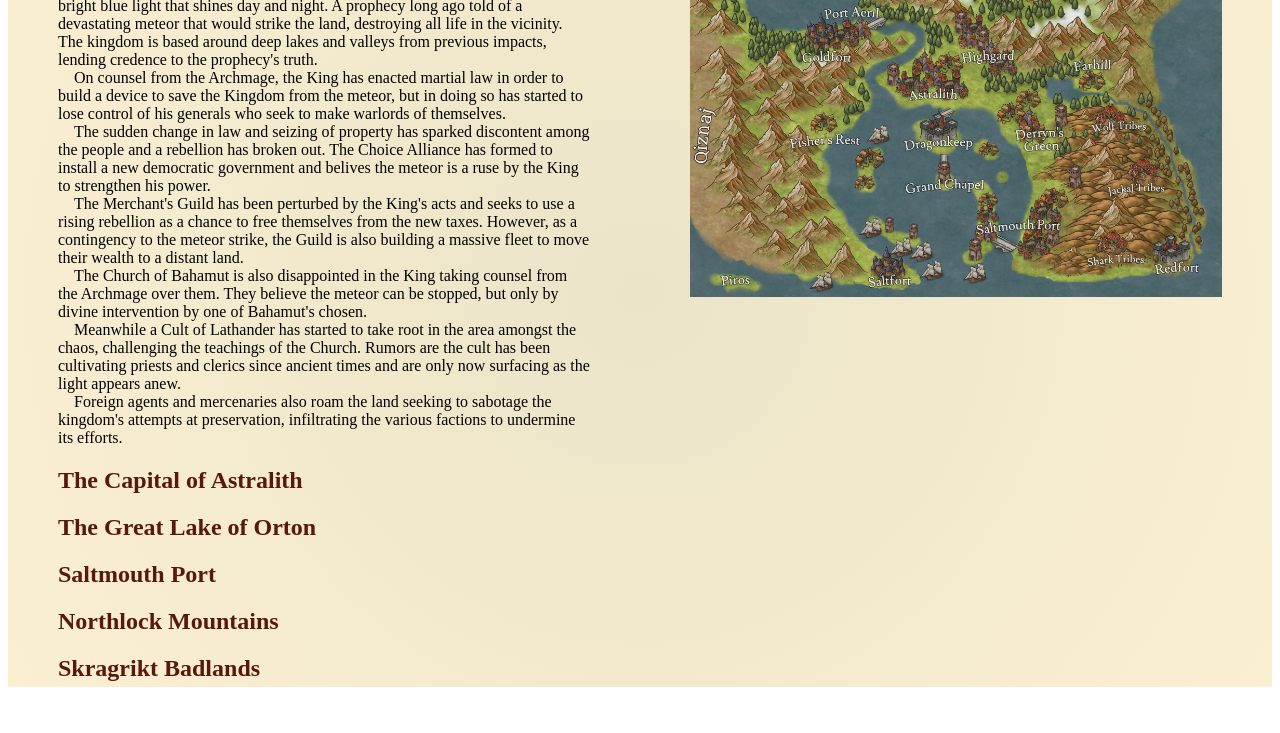
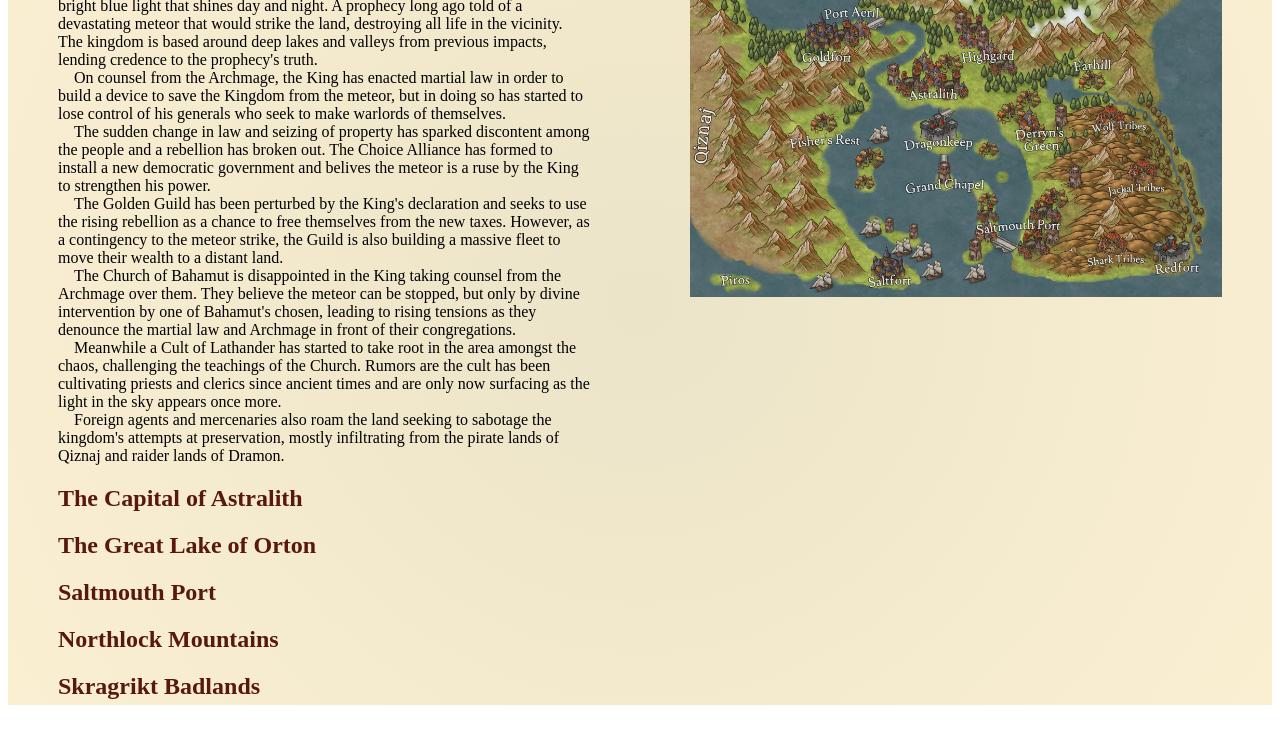
Before and after one commit to jacrestudios/jacrestudios.github.io, a plain HTML site: page index.html in a window 1280 px wide. Shown: the part 130-863 px from the top of the page. Drawn offline with Linux system fonts and the light colour scheme.

Commit message:
Update index.html

```diff
--- a/index.html
+++ b/index.html
@@ -8,10 +8,10 @@
       <p><span class="big">A</span>n ominous sign has appeared in the sky above the Kingdom of Astralith: a bright blue light that shines day and night.  A prophecy long ago told of a devastating meteor that would strike the land, destroying all life in the vicinity.  The kingdom is based around deep lakes and valleys from previous impacts, lending credence to the prophecy's truth.</p>
       <p>On counsel from the Archmage, the King has enacted martial law in order to build a device to save the Kingdom from the meteor, but in doing so has started to lose control of his generals who seek to make warlords of themselves.  </p>
       <p>The sudden change in law and seizing of property has sparked discontent among the people and a rebellion has broken out.  The Choice Alliance has formed to install a new democratic government and belives the meteor is a ruse by the King to strengthen his power. </p>
-      <p>The Merchant's Guild has been perturbed by the King's acts and seeks to use a rising rebellion as a chance to free themselves from the new taxes.  However, as a contingency to the meteor strike, the Guild is also building a massive fleet to move their wealth to a distant land.  </p>
-      <p>The Church of Bahamut is also disappointed in the King taking counsel from the Archmage over them.  They believe the meteor can be stopped, but only by divine intervention by one of Bahamut's chosen.</p>
-      <p> Meanwhile a Cult of Lathander has started to take root in the area amongst the chaos, challenging the teachings of the Church.  Rumors are the cult has been cultivating priests and clerics since ancient times and are only now surfacing as the light appears anew.</p>
-      <p>Foreign agents and mercenaries also roam the land seeking to sabotage the kingdom's attempts at preservation, infiltrating the various factions to undermine its efforts.</p>
+      <p>The Golden Guild has been perturbed by the King's declaration and seeks to use the rising rebellion as a chance to free themselves from the new taxes.  However, as a contingency to the meteor strike, the Guild is also building a massive fleet to move their wealth to a distant land.  </p>
+      <p>The Church of Bahamut is disappointed in the King taking counsel from the Archmage over them.  They believe the meteor can be stopped, but only by divine intervention by one of Bahamut's chosen, leading to rising tensions as they denounce the martial law and Archmage in front of their congregations.</p>
+      <p> Meanwhile a Cult of Lathander has started to take root in the area amongst the chaos, challenging the teachings of the Church.  Rumors are the cult has been cultivating priests and clerics since ancient times and are only now surfacing as the light in the sky appears once more.</p>
+      <p>Foreign agents and mercenaries also roam the land seeking to sabotage the kingdom's attempts at preservation, mostly infiltrating from the pirate lands of Qiznaj and raider lands of Dramon.</p>
       <h2>The Capital of Astralith</h2>
       <h2>The Great Lake of Orton</h2>
       <h2>Saltmouth Port</h2>
```
